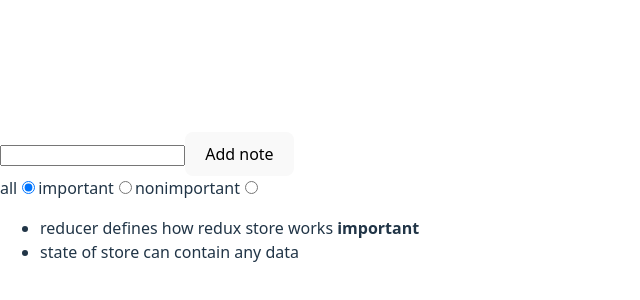
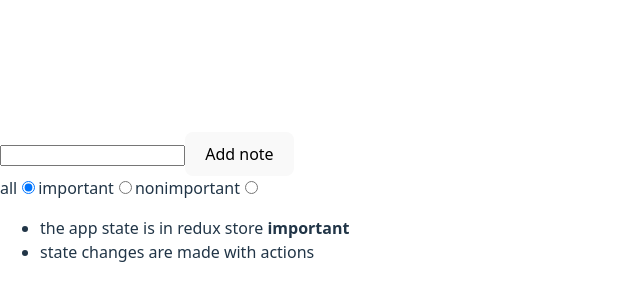
Before and after one commit to mushkan27/fullstackopen-workshop, a React (Vite) app in the folder part-6/redux-notes/: page / in a window 1280 px wide. Shown: the part 194-494 px from the top of the page, without its empty margins (0-640 px from the left). Built offline with nearby package versions, Linux system fonts and the light colour scheme; data requests are answered from the project's data file.

Commit message:
feat: integrate axios and json-server for API calls, update App component to fetch notes

```diff
--- /dev/null
+++ b/part-6/redux-notes/db.json
@@ -0,0 +1,14 @@
+{
+    "notes": [
+      {
+        "content": "the app state is in redux store",
+        "important": true,
+        "id": 1
+      },
+      {
+        "content": "state changes are made with actions",
+        "important": false,
+        "id": 2
+      }
+    ]
+  }
--- a/part-6/redux-notes/package.json
+++ b/part-6/redux-notes/package.json
@@ -8,10 +8,12 @@
     "build": "vite build",
     "lint": "eslint .",
     "preview": "vite preview",
-    "test": "jest"
+    "test": "jest",
+    "server": "json-server -p3001 --watch db.json"
   },
   "dependencies": {
     "@reduxjs/toolkit": "^2.8.2",
+    "axios": "^1.10.0",
     "react": "^19.1.0",
     "react-dom": "^19.1.0",
     "react-redux": "^9.2.0",
@@ -31,6 +33,7 @@
     "eslint-plugin-react-refresh": "^0.4.20",
     "globals": "^16.2.0",
     "jest": "^30.0.3",
+    "json-server": "^1.0.0-beta.3",
     "vite": "^7.0.0"
   }
 }
--- a/part-6/redux-notes/src/App.jsx
+++ b/part-6/redux-notes/src/App.jsx
@@ -1,15 +1,29 @@
+import { useEffect } from "react"
+
 import NoteForm from "./components/NoteForm"
 import Notes from "./components/Notes"
 import VisibilityFilter from "./components/VisibilityFilter"
+import { getAll } from "./services/notes"
+import { useDispatch } from "react-redux"
+import { createNote } from "./reducers/noteReducer"
 
 const App = () => {
+  const dispatch = useDispatch()
+
+  useEffect(() => {
+    getAll().then((response) => {
+      response.forEach((note) => {
+        dispatch(createNote(note))
+      })
+    })
+  }, [])
 
   return (
     <div>
       <NoteForm />
       <VisibilityFilter />
-      <Notes  />
-  </div>
+      <Notes />
+    </div>
   )
 }
 
--- a/part-6/redux-notes/src/reducers/noteReducer.js
+++ b/part-6/redux-notes/src/reducers/noteReducer.js
@@ -1,22 +1,9 @@
 import { createSlice } from '@reduxjs/toolkit'
 
 
-const initialState = [
-  {
-    content: 'reducer defines how redux store works',
-    important: true,
-    id: 1,
-  },
-  {
-    content: 'state of store can contain any data',
-    important: false,
-    id: 2,
-  },
-]
-
 const noteReducer = createSlice({
   name: "notes",
-  initialState,
+  initialState: [],
   reducers: {
     createNote(state, action){
       return [...state, action.payload]
--- /dev/null
+++ b/part-6/redux-notes/src/services/notes.js
@@ -0,0 +1,8 @@
+import axios from 'axios'
+
+const baseUrl = 'http://localhost:3001/notes'
+
+export const getAll = async () => {
+  const response = await axios.get(baseUrl)
+  return response.data
+}
```
Also changed, not shown: 1 other file (tests, documents, lock files or other folders).
